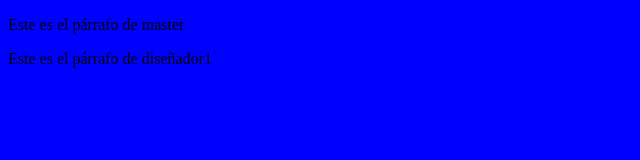
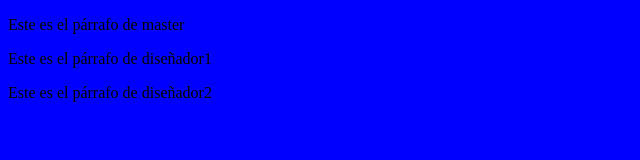
Before and after one commit to sornavy/Proyecto-empresa-B, a plain HTML site: page index.html in a window 1280 px wide. Shown: the whole page, without its empty margins (0-640 px from the left). Drawn offline with Linux system fonts and the light colour scheme.

Commit message:
modificado en diseñador2

```diff
--- a/index.html
+++ b/index.html
@@ -13,6 +13,7 @@
 
     <p>Este es el párrafo de master</p>
     <p>Este es el párrafo de diseñador1</p>
+    <p>Este es el párrafo de diseñador2</p>
 
 </body>
 </html>
```
